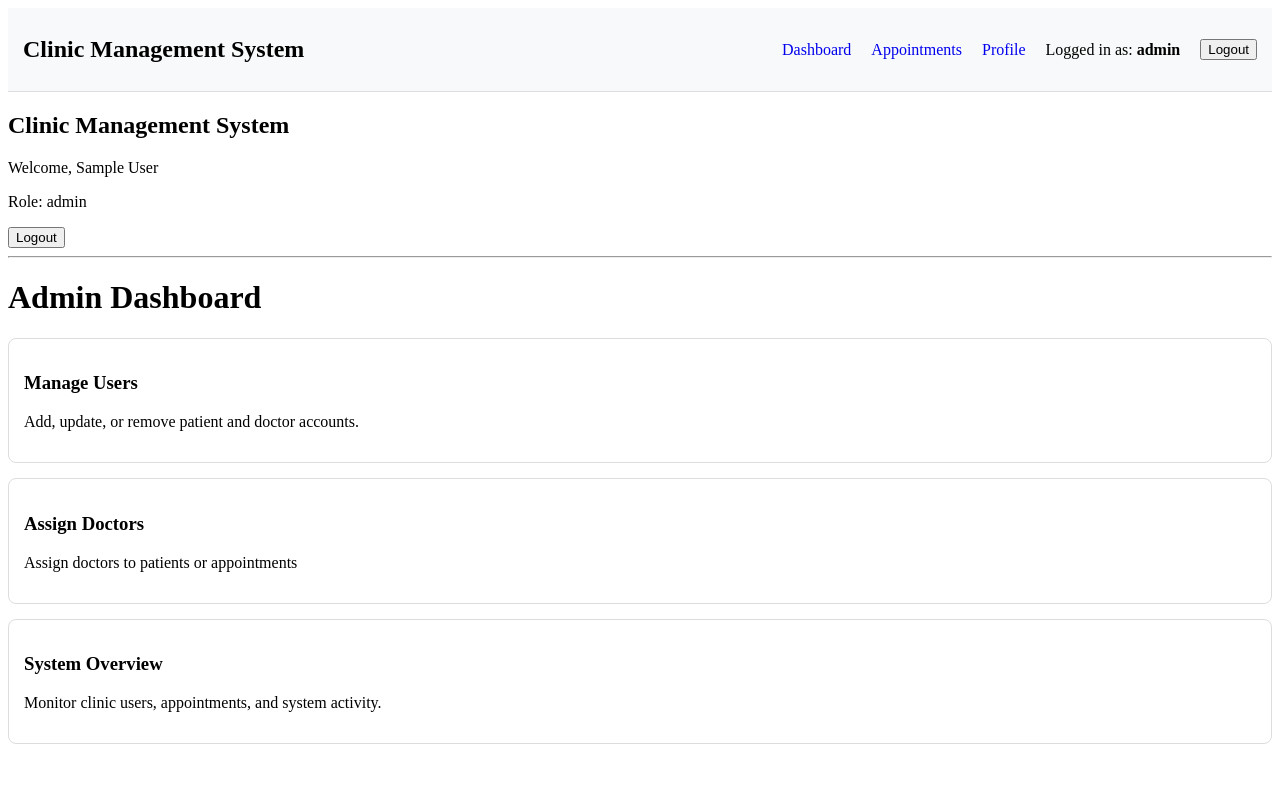
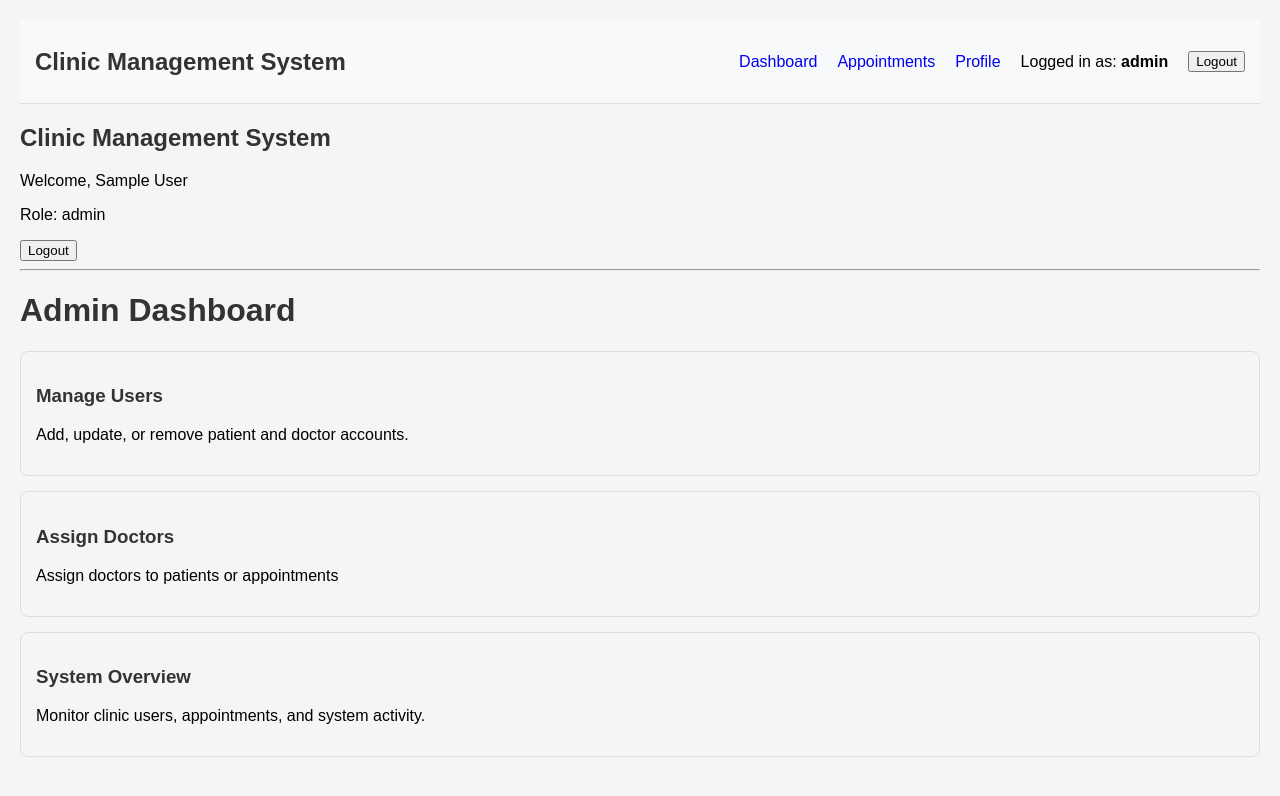
Before and after one commit to imanshahrel/CCS6344-Assignment-G21, a React (Vite) app in the folder client/: page /dashboard in a window 1280 px wide. Shown: the top 796 px of the page. Built offline with nearby package versions, Linux system fonts and the light colour scheme; sample sign-in values are in the browser's storage.

Commit message:
Improve page layout

```diff
--- a/client/src/App.css
+++ b/client/src/App.css
@@ -58,3 +58,19 @@ nav button {
 .auth-container button {
   padding: 10px;
 }
+
+body {
+    font-family: Arial, sans-serif;
+    background-color: #f5f5f5;
+    margin: 0;
+}
+
+h1,
+h2,
+h3 {
+    color: #333;
+}
+
+.page-container {
+    padding: 20px;
+}
--- a/client/src/pages/Appointments.jsx
+++ b/client/src/pages/Appointments.jsx
@@ -23,7 +23,7 @@ function Appointments() {
         },
     ];
     return (
-        <div>
+        <div className="page-container">
             <Navbar />
             <h1>Appointments</h1>
             {sampleAppointments.map((appointment) => (
--- a/client/src/pages/BookAppointment.jsx
+++ b/client/src/pages/BookAppointment.jsx
@@ -45,7 +45,7 @@ function BookAppointment() {
         }
     };
     return (
-        <div>
+        <div className="page-container">
             <Navbar />
             <h1>Book Appointment</h1>
             {message && <p>{message}</p>}
--- a/client/src/pages/Dashboard.jsx
+++ b/client/src/pages/Dashboard.jsx
@@ -19,7 +19,7 @@ function Dashboard() {
     };
 
     return (
-        <div>
+        <div className="page-container">
             <Navbar />
             <h2>Clinic Management System</h2>
 
--- a/client/src/pages/Profile.jsx
+++ b/client/src/pages/Profile.jsx
@@ -4,7 +4,7 @@ function Profile() {
     const user = JSON.parse(localStorage.getItem("user"));
 
     return (
-        <div>
+        <div className = "page-container">
             <Navbar />
             <h1>My Profile</h1>
 
```
